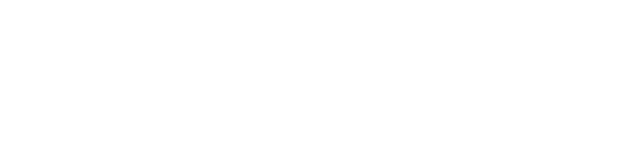
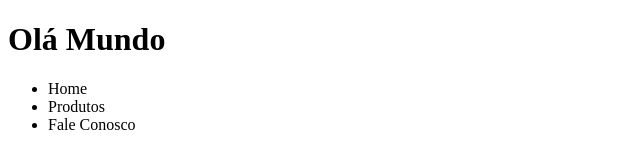
Before and after one commit to RoberthGuimaro/Devaria-HTML, a plain HTML site: page index.html in a window 1280 px wide. Shown: the whole page, without its empty margins (0-640 px from the left). Drawn offline with Linux system fonts and the light colour scheme.

Commit message:
Header e Nav

```diff
--- a/index.html
+++ b/index.html
@@ -6,6 +6,16 @@
     <meta name="viewport" content="width=device-width, initial-scale=1.0">
     <title>Document</title>
 </head>
+<header>
+    <h1>Olá Mundo</h1>
+    <nav>
+        <ul>
+            <li>Home</li>
+            <li>Produtos</li>
+            <li>Fale Conosco</li>
+        </ul>
+    </nav>
+</header>
 <body>
 
 </body>
```
